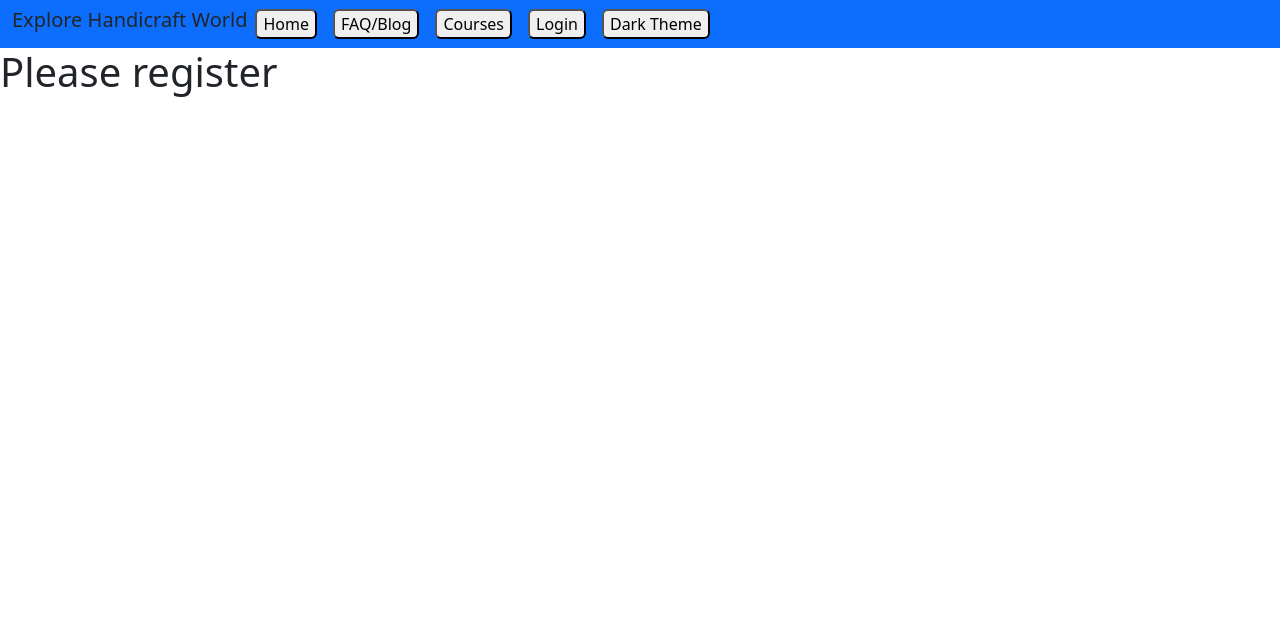
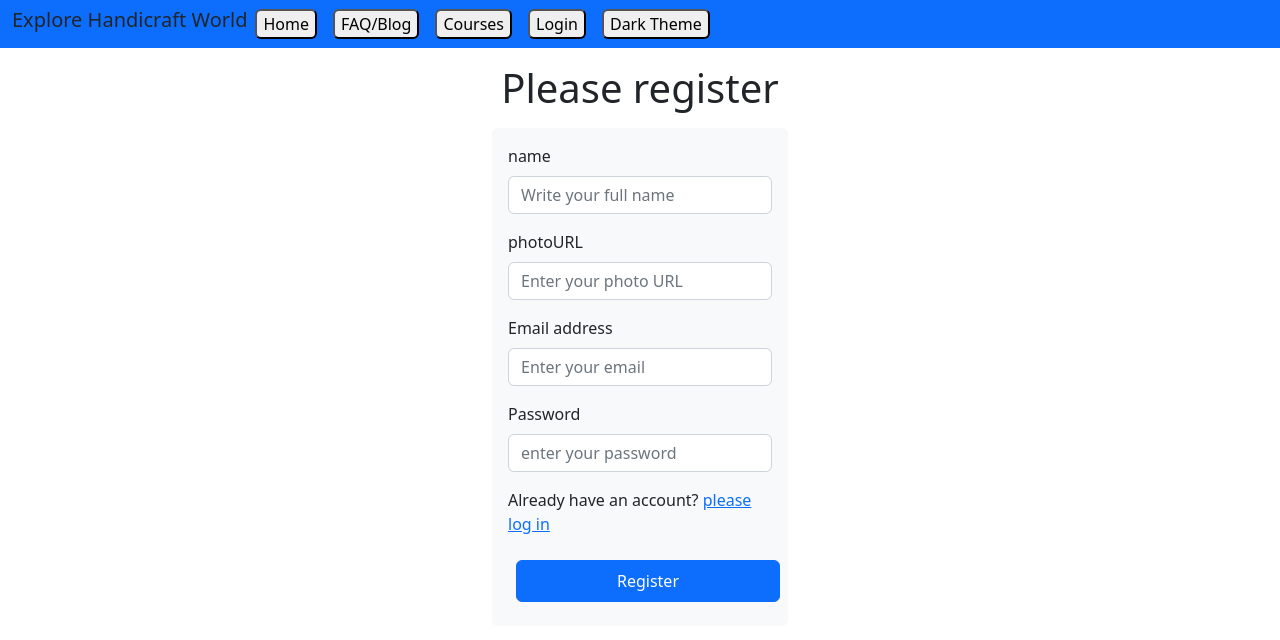
Before and after one commit to sadia-mehjabin/explore-handicraft-client-side, a React (Create React App) app: page /register in a window 1280 px wide. Shown: the top 640 px of the page. Built offline with nearby package versions, Linux system fonts and the light colour scheme; no server answers.

Commit message:
email and password login done

```diff
--- a/src/App.js
+++ b/src/App.js
@@ -9,6 +9,7 @@ import 'bootstrap/dist/css/bootstrap.min.css';
 import Login from './components/Login';
 import Register from './components/Register';
 import PageNotFound from './PageNotFound';
+
 
 
 function App() {
--- a/src/components/Login.js
+++ b/src/components/Login.js
@@ -8,38 +8,55 @@ import { GoogleAuthProvider } from "firebase/auth";
 const Login = () => {
 
     const {providerLogin} = useContext(AuthContext);
+    const {signIn} = useContext(AuthContext);
 
     const googleProvider = new GoogleAuthProvider();
+
+    const handleLoginSubmit = (event)=> {
+        event.preventDefault();
+        const form = event.target;
+        const email = form.email.value;
+        const password = form.password.value;
+        console.log(email, password)
+
+        signIn(email, password)
+        .then(result=>{
+            const user = result.user;
+        })
+        .catch(error=> console.error(error))
+        form.reset()
+    }
 
     const handleGoogleSignIn = ()=>{
         providerLogin(googleProvider)
         .then(result=>{
             const user = result.user;
-            console.log(user)
         })
         .catch(error=> console.error(error))
     }
 
     return (
         <div>
-            <h1 className='text-center m-5'>Please log In</h1>
+            <h1 className='text-center m-3'>Please log In</h1>
            <div className='container mx-auto w-25 '>
-           <Form className=' bg-light rounded p-3'>
+           <Form onSubmit={handleLoginSubmit} className=' bg-light rounded p-3'>
             <Form.Group className="mb-3" controlId="exampleForm.ControlInput1">
                 <Form.Label>Email address</Form.Label>
-                <Form.Control type="email" placeholder="Enter your email" />
+                <Form.Control type="email" name="email" placeholder="Enter your email" required />
             </Form.Group>
             <Form.Group className="mb-3" controlId="exampleForm.ControlInput2">
                 <Form.Label>Password</Form.Label>
-                <Form.Control type="password" placeholder="enter your password" />
+                <Form.Control type="password" name="password" placeholder="enter your password" required/>
             </Form.Group>
-            <p>don't have an account? <Link to={'/register'}>please register</Link></p>
-            </Form>
+            <p>don't have an account? <Link to='/register'>please register</Link></p>
+            <button className='btn btn-primary w-100 p-2 m-2 rounded'>Log in</button>
             <div>
-            <button className='btn btn-primary w-100 p-2 m-2 rounded'>Log in</button>
+
             <button onClick={handleGoogleSignIn} className='btn w-100 p-2 m-2 border-primary rounded'>Log in with google</button>
             <button className='btn w-100 p-2 m-2 border-secondary rounded'>Log in with github</button>
             </div>
+            </Form>
+
            </div>
         </div>
     );
--- a/src/components/Register.js
+++ b/src/components/Register.js
@@ -1,11 +1,57 @@
-import React from 'react';
-import { Form, Link } from 'react-router-dom';
+import { GoogleAuthProvider } from 'firebase/auth';
+import React, { useContext } from 'react';
+import { Link } from 'react-router-dom';
+import { Form } from 'react-bootstrap';
+import { AuthContext } from './contexts/AuthProvider';
 
 const Register = () => {
+    const {createUser} = useContext(AuthContext);
+    // const googleProvider = new GoogleAuthProvider();
+    const handleSubmit = (event)=> {
+        event.preventDefault();
+        const form = event.target;
+        const name = form.name.value;
+        const photoURL = form.photoURL.value;
+        const email = form.email.value;
+        const password = form.password.value;
+        // console.log( name, photoURL)
+
+        createUser(email, password)
+        .then(result=>{
+            const user = result.user;
+            console.log(user)
+        })
+        .catch(error=> console.error(error))
+        form.reset()
+    }
+
     return (
         <div>
-            <h1>Please register</h1>
-
+            <h1 className='text-center m-3'>Please register</h1>
+            <div className='container mx-auto w-25'>
+           <Form className=' bg-light rounded p-3' onSubmit={handleSubmit}>
+            <Form.Group className="mb-3" controlId="exampleForm.ControlInput3">
+                <Form.Label>name</Form.Label>
+                <Form.Control type="text" name="name" placeholder="Write your full name" />
+            </Form.Group>
+            <Form.Group className="mb-3" controlId="exampleForm.ControlInput4">
+                <Form.Label>photoURL</Form.Label>
+                <Form.Control type="url" name="photoURL" placeholder="Enter your photo URL"/>
+            </Form.Group>
+            <Form.Group className="mb-3" controlId="exampleForm.ControlInput5">
+                <Form.Label>Email address</Form.Label>
+                <Form.Control type="email" name="email" placeholder="Enter your email" required />
+            </Form.Group>
+            <Form.Group className="mb-3" controlId="exampleForm.ControlInput6">
+                <Form.Label>Password</Form.Label>
+                <Form.Control type="password" name="password" placeholder="enter your password" required/>
+            </Form.Group>
+            <p>Already have an account? <Link to={'/login'}>please log in</Link></p>
+            <div>
+            <button className='btn btn-primary w-100 p-2 m-2 rounded'>Register</button>
+            </div>
+            </Form>
+           </div>
         </div>
     );
 };
--- a/src/components/contexts/AuthProvider.js
+++ b/src/components/contexts/AuthProvider.js
@@ -1,5 +1,5 @@
 import React, { createContext, useEffect, useState } from 'react';
-import {getAuth, onAuthStateChanged, signInWithPopup} from 'firebase/auth'
+import {createUserWithEmailAndPassword, getAuth, onAuthStateChanged, signInWithEmailAndPassword, signInWithPopup} from 'firebase/auth'
 import app from '../../firebase/firebase.config';
 // export const AuthContext = createContext();
 export const AuthContext = createContext();
@@ -12,6 +12,13 @@ const AuthProvider = ({children}) => {
         return signInWithPopup(auth, provider);
     }
 
+    const createUser = (email, password) => {
+        return createUserWithEmailAndPassword(auth, email, password);
+    }
+    const signIn = (email, password) => {
+        return signInWithEmailAndPassword(auth, email, password);
+    }
+
     useEffect( ()=>{
         const unsubscribe = onAuthStateChanged(auth, (currentUser) =>{
             console.log(currentUser);
@@ -21,7 +28,7 @@ const AuthProvider = ({children}) => {
             unsubscribe()
         }
     },[])
-    const authInfo = {user, providerLogin};
+    const authInfo = {user, providerLogin, createUser, signIn};
 
     return (
         <AuthContext.Provider value={authInfo}>
```
